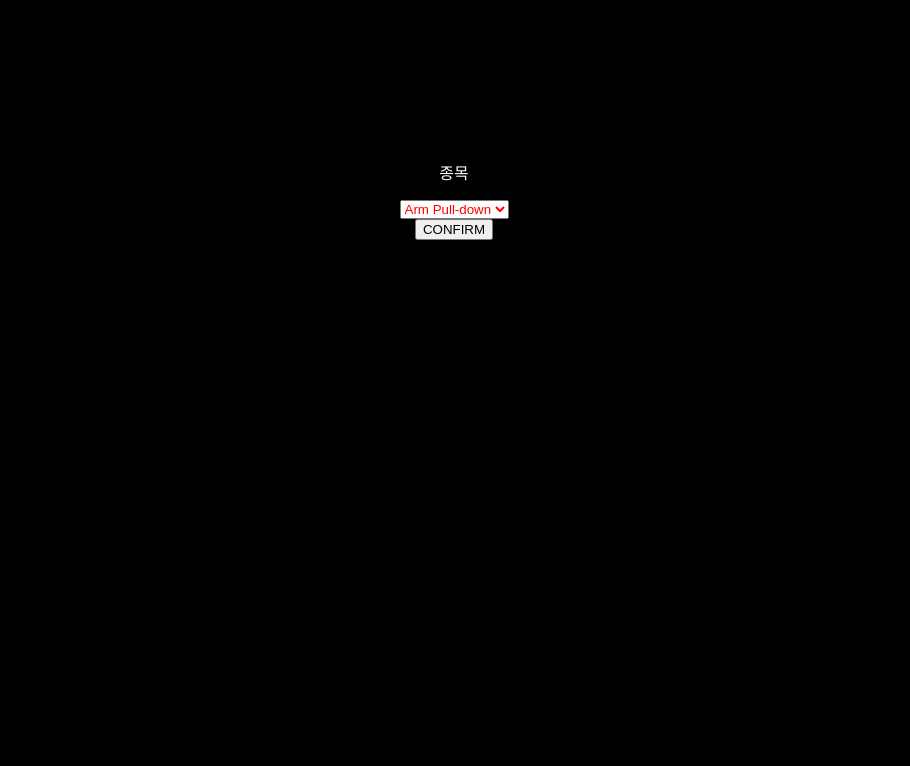
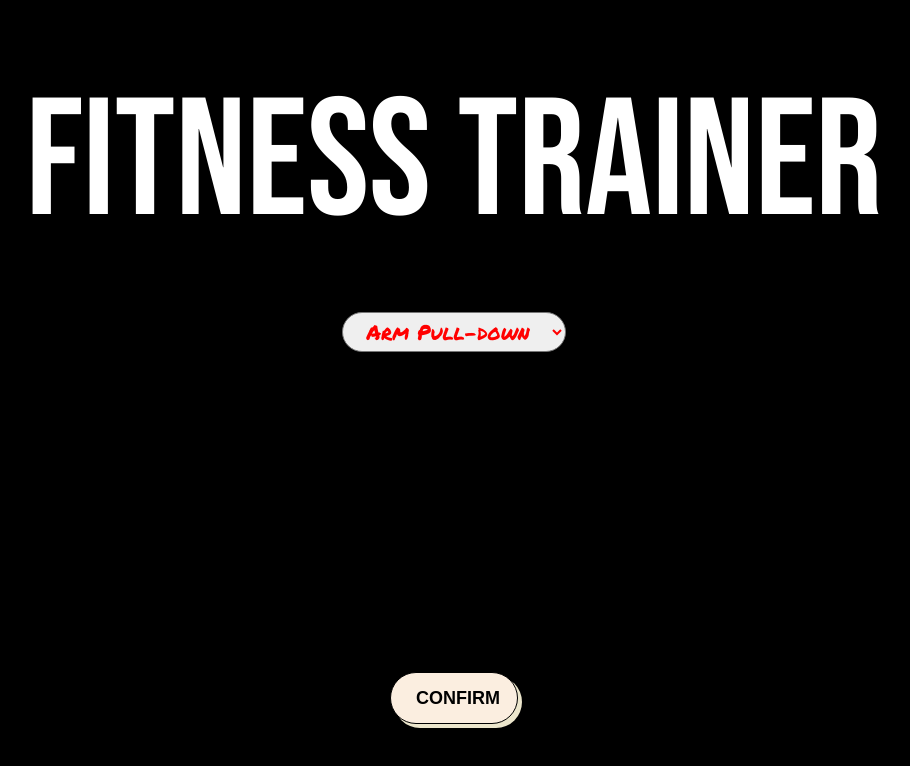
Before and after one commit to jinhyo-dev/Fitness-Trainer, a Next.js app: page / in a window 1280 px wide. Shown: the top 766 px of the page, without its empty margins (186-1096 px from the left). Built offline with nearby package versions, Linux system fonts and the light colour scheme.

Commit message:
2/22 18:51 index.tsx design completed

```diff
--- a/pages/_app.tsx
+++ b/pages/_app.tsx
@@ -7,6 +7,7 @@ import '../styles/BenchPress.css';
 import '../styles/Deadlift.css';
 import '../styles/LegPress.css';
 import '../styles/Squat.css';
+import '../styles/index.css'
 
 function App({Component, pageProps}:AppProps) {
   return <Component {...pageProps} />
--- a/pages/index.tsx
+++ b/pages/index.tsx
@@ -10,9 +10,9 @@ export default function Home() {
     router.push("/workout/" + page)
   }
   return (
-    <div className="container">
+    <div className="index">
       <div className="box">
-        <p>종목</p>
+        <div className="title">Fitness Trainer</div>
         <select id='select'>
           <option value="ArmPullDown">Arm Pull-down</option>
           <option value="BarbellCurl">Barbell Curl</option>
--- a/styles/globals.css
+++ b/styles/globals.css
@@ -4,20 +4,3 @@ body {
 .box {
   text-align: center;
 }
-
-p {
-  color: #fff;
-  margin-top: 10rem;
-}
-
-select {
-  color: #f00;
-}
-
-option {
-  color: #f00;
-}
-
-div {
-  color: #fff;
-}
--- /dev/null
+++ b/styles/index.css
@@ -0,0 +1,63 @@
+@import url('https://fonts.googleapis.com/css2?family=Bebas+Neue&display=swap');
+@import url('https://fonts.googleapis.com/css2?family=Permanent+Marker&display=swap');
+
+.index select {
+  margin-top: 3rem;
+  width: 14rem;
+  height: 2.5rem;
+  font-size: 1.3rem;
+  border-radius: 3rem;
+  text-align: center;
+  color: #f00;
+  font-family: 'Permanent Marker', cursive;
+}
+
+.index option {
+  color: #f00;
+  text-align: center;
+  font-family: 'Permanent Marker', cursive;
+}
+
+.index .title {
+  color: #fff;
+  margin-top: 4rem;
+  font-family: 'Bebas Neue', cursive;
+  font-size: 13vw;
+}
+
+.index button {
+  margin-top: 20rem;
+  background-color: #fbeee0;
+  border: 1px solid #000;
+  border-radius: 30px;
+  box-shadow: #ece6cc 4px 4px 0 0;
+  color: #000;
+  cursor: pointer;
+  display: inline-block;
+  font-weight: 600;
+  font-size: 18px;
+  padding: 0 18px;
+  line-height: 50px;
+  text-align: center;
+  text-decoration: none;
+  user-select: none;
+  -webkit-user-select: none;
+  touch-action: manipulation;
+  width: 8rem;
+}
+
+.index button:hover {
+  background-color: #ffd400;
+}
+
+.index button:active {
+  box-shadow: #ffd400 2px 2px 0 0;
+  transform: translate(2px, 2px);
+}
+
+@media (min-width: 768px) {
+  .index button {
+    min-width: 120px;
+    padding: 0 25px;
+  }
+}
```
